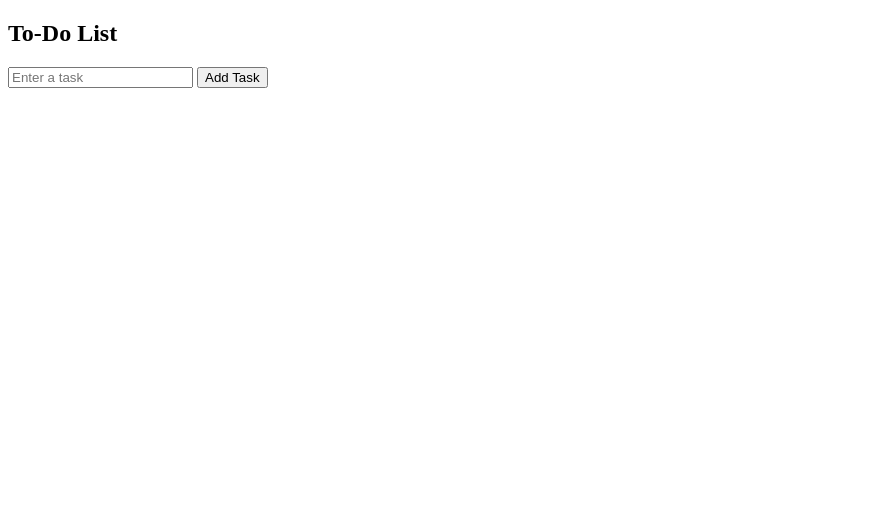
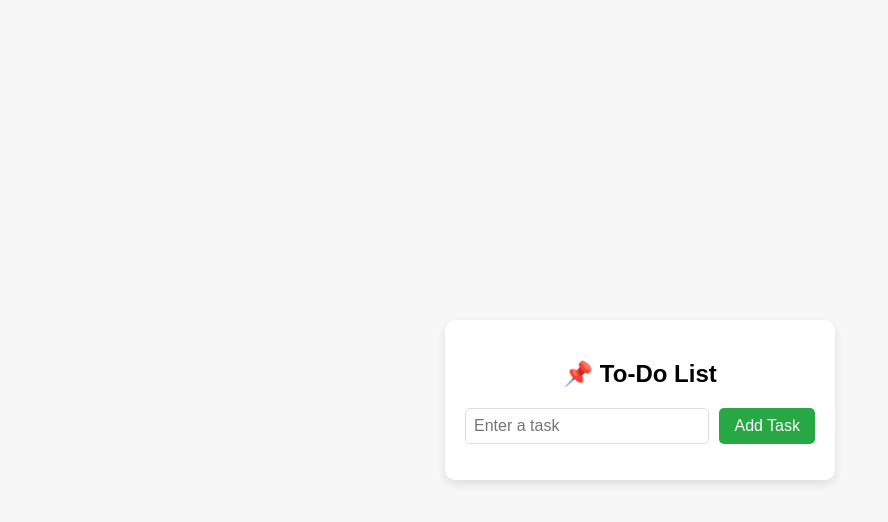
Before and after one commit to Farhana-Faruque/Ostad, a plain HTML site: page Project/To-Do List App/index.html in a window 1280 px wide. Shown: the whole page, without its empty margins (0-888 px from the left). Drawn offline with Linux system fonts and the light colour scheme.

Commit message:
Update index.html

```diff
--- a/Project/To-Do List App/index.html
+++ b/Project/To-Do List App/index.html
@@ -3,13 +3,18 @@
 <head>
     <meta charset="UTF-8">
     <meta name="viewport" content="width=device-width, initial-scale=1.0">
-    <title>To-Do List</title>
+    <title>Stylish To-Do List</title>
+    <link rel="stylesheet" href="styles.css"> <!-- Link to external CSS file -->
 </head>
 <body>
-    <h2>To-Do List</h2>
-    <input type="text" id="taskInput" placeholder="Enter a task">
-    <button id="addTaskBtn">Add Task</button>
-    <ul id="taskList"></ul>
+    <div class="container">
+        <h2>📌 To-Do List</h2>
+        <div class="input-container">
+            <input type="text" id="taskInput" placeholder="Enter a task">
+            <button id="addTaskBtn">Add Task</button>
+        </div>
+        <ul id="taskList"></ul>
+    </div>
 
     <script src="ToDoList.js"></script>
 </body>
```
